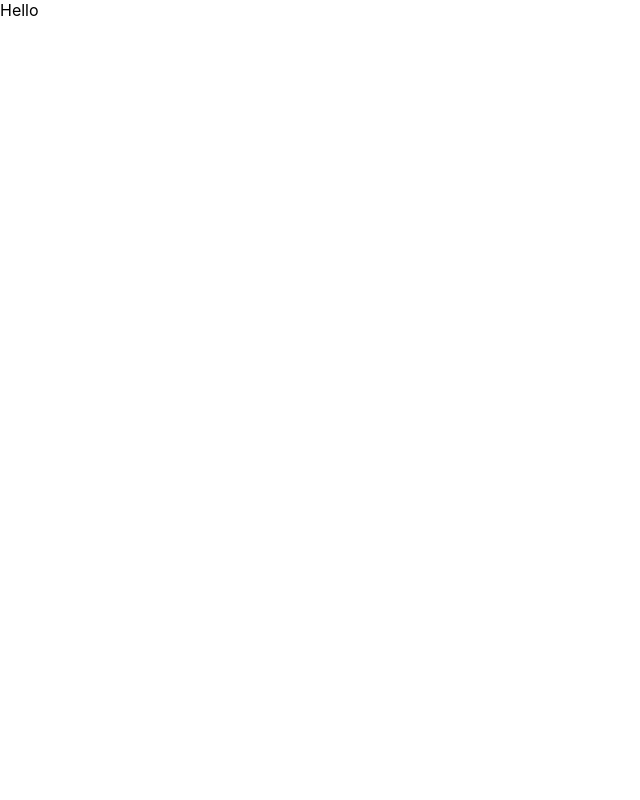
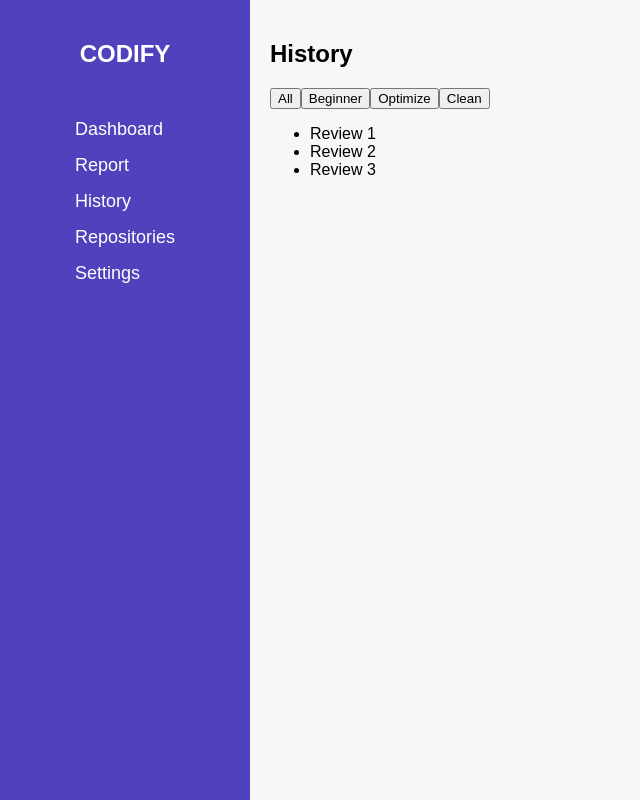
Before and after one commit to 2024-Winter-BootCamp-TeamD/YSKIM, a React (Create React App) app: page /history in a window 1280 px wide. Shown: the whole page, without its empty margins (0-640 px from the left). Built offline with nearby package versions, Linux system fonts and the light colour scheme.

Commit message:
App.js에 각 페이지 별 라우팅 추가 및 각 페이지의 뼈대를 만들었습니다

```diff
--- a/package.json
+++ b/package.json
@@ -9,6 +9,7 @@
     "cra-template": "1.2.0",
     "react": "^18.3.1",
     "react-dom": "^18.3.1",
+    "react-router-dom": "^7.1.1",
     "react-scripts": "5.0.1",
     "web-vitals": "^4.2.4"
   },
--- a/src/App.css
+++ b/src/App.css
@@ -0,0 +1,46 @@
+.app {
+    display: flex;
+    height: 100vh;
+    font-family: Arial, sans-serif;
+  }
+
+  .sidebar {
+    width: 250px;
+    background-color: #5041BC;
+    color: #fff;
+    display: flex;
+    flex-direction: column;
+    align-items: center;
+    padding: 20px 0;
+  }
+
+  .logo {
+    font-size: 24px;
+    margin-bottom: 20px;
+  }
+
+  .sidebar ul {
+    list-style: none;
+    padding: 0;
+  }
+
+  .sidebar ul li {
+    margin: 15px 0;
+  }
+
+  .sidebar ul li a {
+    color: #fff;
+    text-decoration: none;
+    font-size: 18px;
+  }
+
+  .sidebar ul li a:hover {
+    text-decoration: underline;
+  }
+
+  .content {
+    flex: 1;
+    padding: 20px;
+    background-color: #f7f7f7;
+    overflow-y: auto;
+  }
--- a/src/App.js
+++ b/src/App.js
@@ -1,15 +1,39 @@
 /* eslint-disable */
 
 import React from "react";
-import { gsap } from "gsap";
-import './App.css';
+import { BrowserRouter as Router, Routes, Route, Link } from "react-router-dom";
+import Dashboard from "./pages/Dashboard.js";
+import Report from "./pages/Report.js";
+import History from "./pages/History.js";
+import Repositories from "./pages/Repositories.js";
+import Settings from "./pages/Settings.js";
+import "./App.css";
 
-function App(){
-
+function App() {
   return (
-    <div className="app">
-    <div className="box">Hello</div>
-    </div>
+    <Router>
+      <div className="app">
+        <nav className="sidebar">
+          <h1 className="logo">CODIFY</h1>
+          <ul>
+            <li><Link to="/">Dashboard</Link></li>
+            <li><Link to="/report">Report</Link></li>
+            <li><Link to="/history">History</Link></li>
+            <li><Link to="/repositories">Repositories</Link></li>
+            <li><Link to="/settings">Settings</Link></li>
+          </ul>
+        </nav>
+        <main className="content">
+          <Routes>
+            <Route path="/" element={<Dashboard />} />
+            <Route path="/report" element={<Report />} />
+            <Route path="/history" element={<History />} />
+            <Route path="/repositories" element={<Repositories />} />
+            <Route path="/settings" element={<Settings />} />
+          </Routes>
+        </main>
+      </div>
+    </Router>
   );
 }
 
--- /dev/null
+++ b/src/pages/Dashboard.js
@@ -0,0 +1,12 @@
+import React from "react";
+
+function Dashboard() {
+  return (
+    <div>
+      <h2>Dashboard</h2>
+      <p>Welcome to the dashboard!</p>
+    </div>
+  );
+}
+
+export default Dashboard;
--- /dev/null
+++ b/src/pages/History.js
@@ -0,0 +1,44 @@
+import React, { useState } from "react";
+
+const dummyData = [
+  { id: 1, mode: "Beginner", title: "Review 1", details: "Details for Review 1" },
+  { id: 2, mode: "Optimize", title: "Review 2", details: "Details for Review 2" },
+  { id: 3, mode: "Clean", title: "Review 3", details: "Details for Review 3" },
+];
+
+function History() {
+  const [selectedMode, setSelectedMode] = useState("All");
+  const [selectedReview, setSelectedReview] = useState(null);
+
+  const filteredData =
+    selectedMode === "All"
+      ? dummyData
+      : dummyData.filter((review) => review.mode === selectedMode);
+
+  return (
+    <div>
+      <h2>History</h2>
+      <div className="filters">
+        <button onClick={() => setSelectedMode("All")}>All</button>
+        <button onClick={() => setSelectedMode("Beginner")}>Beginner</button>
+        <button onClick={() => setSelectedMode("Optimize")}>Optimize</button>
+        <button onClick={() => setSelectedMode("Clean")}>Clean</button>
+      </div>
+      <ul>
+        {filteredData.map((review) => (
+          <li key={review.id} onClick={() => setSelectedReview(review)}>
+            {review.title}
+          </li>
+        ))}
+      </ul>
+      {selectedReview && (
+        <div className="review-details">
+          <h3>{selectedReview.title}</h3>
+          <p>{selectedReview.details}</p>
+        </div>
+      )}
+    </div>
+  );
+}
+
+export default History;
--- /dev/null
+++ b/src/pages/Report.js
@@ -0,0 +1,12 @@
+import React from "react";
+
+function Report() {
+  return (
+    <div>
+      <h2>Report</h2>
+      <p>View your reports here.</p>
+    </div>
+  );
+}
+
+export default Report;
--- /dev/null
+++ b/src/pages/Repositories.js
@@ -0,0 +1,41 @@
+import React, { useState } from "react";
+
+const repoData = [
+  { id: 1, name: "Repo 1", enabled: false },
+  { id: 2, name: "Repo 2", enabled: true },
+  { id: 3, name: "Repo 3", enabled: false },
+];
+
+function Repositories() {
+  const [repositories, setRepositories] = useState(repoData);
+
+  const toggleRepo = (id) => {
+    setRepositories((prev) =>
+      prev.map((repo) =>
+        repo.id === id ? { ...repo, enabled: !repo.enabled } : repo
+      )
+    );
+  };
+
+  return (
+    <div>
+      <h2>Repositories</h2>
+      <ul>
+        {repositories.map((repo) => (
+          <li key={repo.id}>
+            <label>
+              <input
+                type="checkbox"
+                checked={repo.enabled}
+                onChange={() => toggleRepo(repo.id)}
+              />
+              {repo.name}
+            </label>
+          </li>
+        ))}
+      </ul>
+    </div>
+  );
+}
+
+export default Repositories;
--- /dev/null
+++ b/src/pages/Settings.js
@@ -0,0 +1,12 @@
+import React from "react";
+
+function Settings() {
+  return (
+    <div>
+      <h2>Settings</h2>
+      <p>Manage your settings here.</p>
+    </div>
+  );
+}
+
+export default Settings;
```
Also changed, not shown: 1 other file (tests, documents, lock files or other folders).
